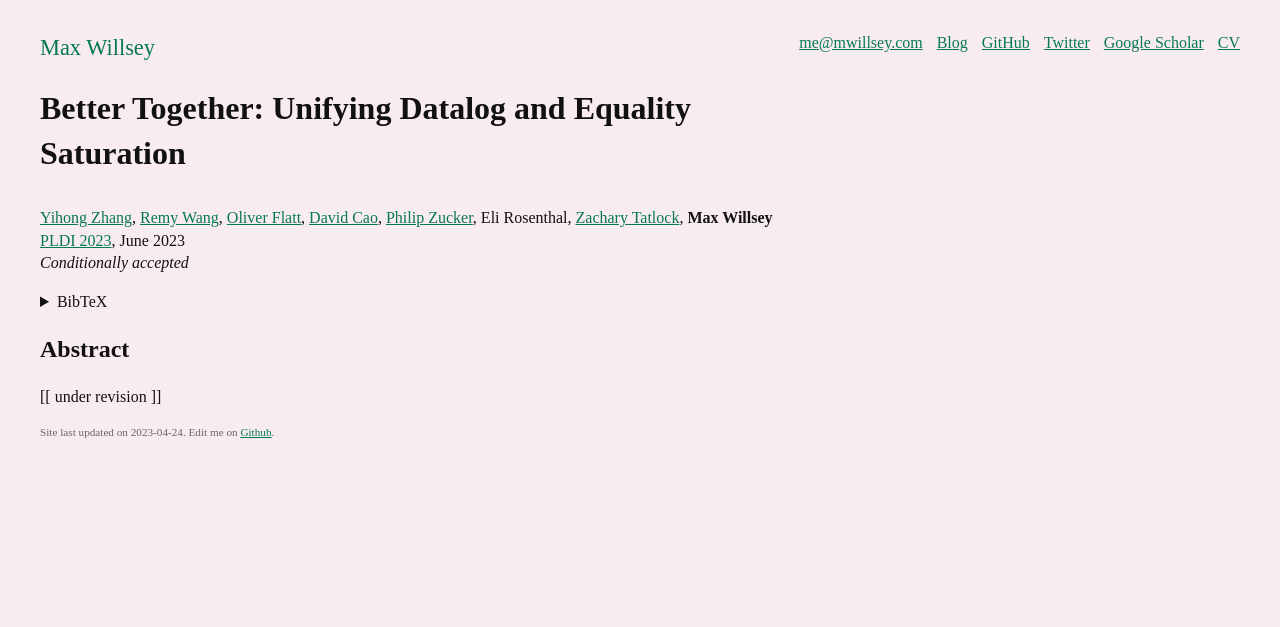
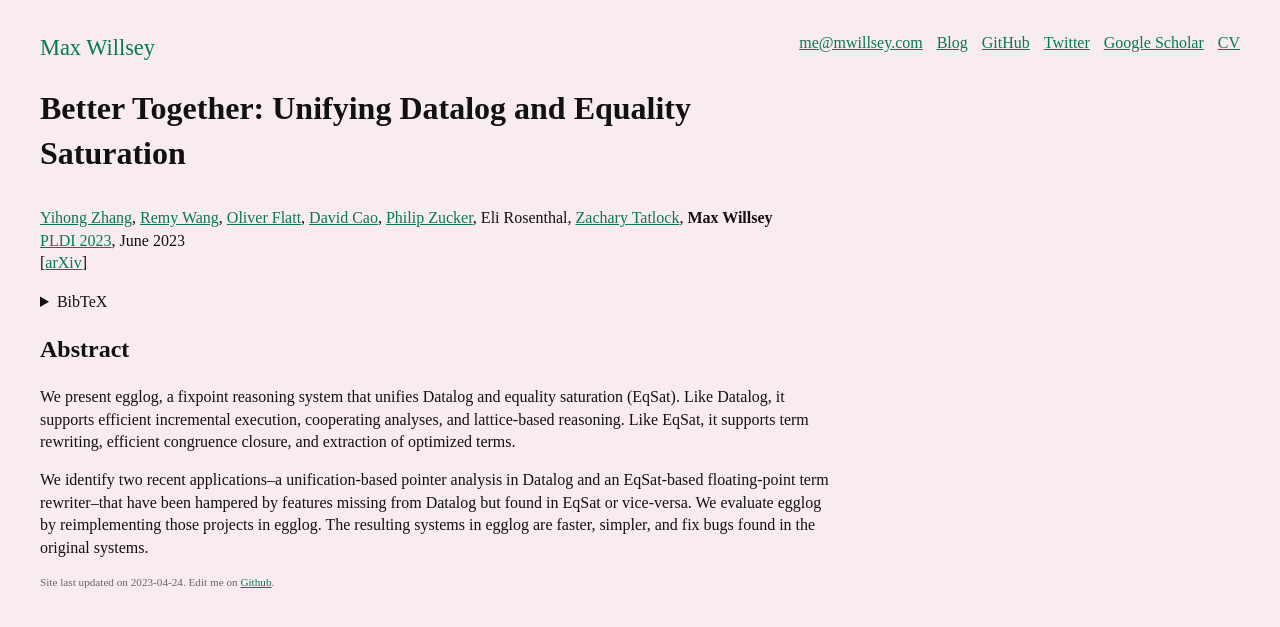
Before and after one commit to mwillsey/mwillsey.github.io, a Jekyll site: the page built from papers/_posts/2023-06-01-egglog.md, in a window 1280 px wide. Shown: the top 627 px of the page. Built offline with Jekyll 4.4.1, drawn with Linux system fonts in a browser that asks for light colours.

Commit message:
Update egglog

```diff
--- a/papers/_posts/2023-06-01-egglog.md
+++ b/papers/_posts/2023-06-01-egglog.md
@@ -14,12 +14,10 @@ authors:
   - ztatlock
   - mwillsey
 venue: "PLDI 2023"
-venue_url: "https://pldi23.sigplan.org/"
+venue_url: "https://pldi23.sigplan.org/details/pldi-2023-pldi/20/Better-Together-Unifying-Datalog-and-Equality-Saturation"
 
-# links:
-#   arXiv: "https://arxiv.org/abs/2301.10841"
-
-note: "Conditionally accepted"
+links:
+  arXiv: "https://arxiv.org/abs/2304.04332"
 
 bib: |
   @misc{egglog,
@@ -35,9 +33,20 @@ bib: |
     },
     title = {Better Together: Unifying Datalog and Equality Saturation},
     year = {2023},
+    eprint={2304.04332},
+    archivePrefix={arXiv},
+    primaryClass={cs.PL},
   }
 ---
 
 ## Abstract
 
-[[ under revision ]]
+We present egglog, a fixpoint reasoning system that unifies Datalog and equality saturation (EqSat).
+Like Datalog, it supports efficient incremental execution, cooperating analyses, and lattice-based reasoning.
+Like EqSat, it supports term rewriting, efficient congruence closure, and extraction of optimized terms.
+
+We identify two recent applications--a unification-based pointer analysis in
+ Datalog and an EqSat-based floating-point term rewriter--that have been hampered
+ by features missing from Datalog but found in EqSat or vice-versa.
+We evaluate egglog by reimplementing those projects in egglog.
+The resulting systems in egglog are faster, simpler, and fix bugs found in the original systems.
```
Also changed, not shown: index.md (+2 -2 lines).
